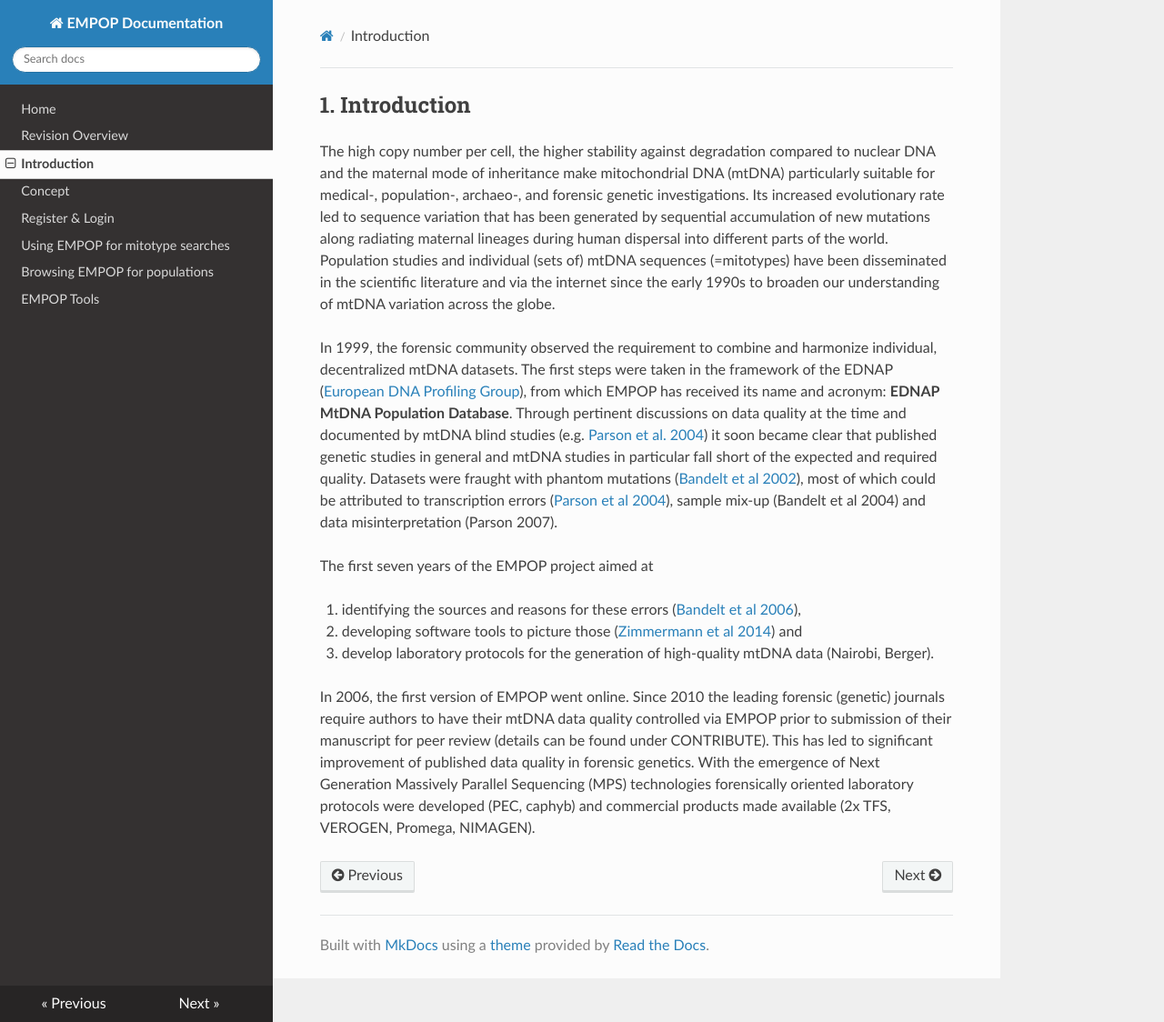
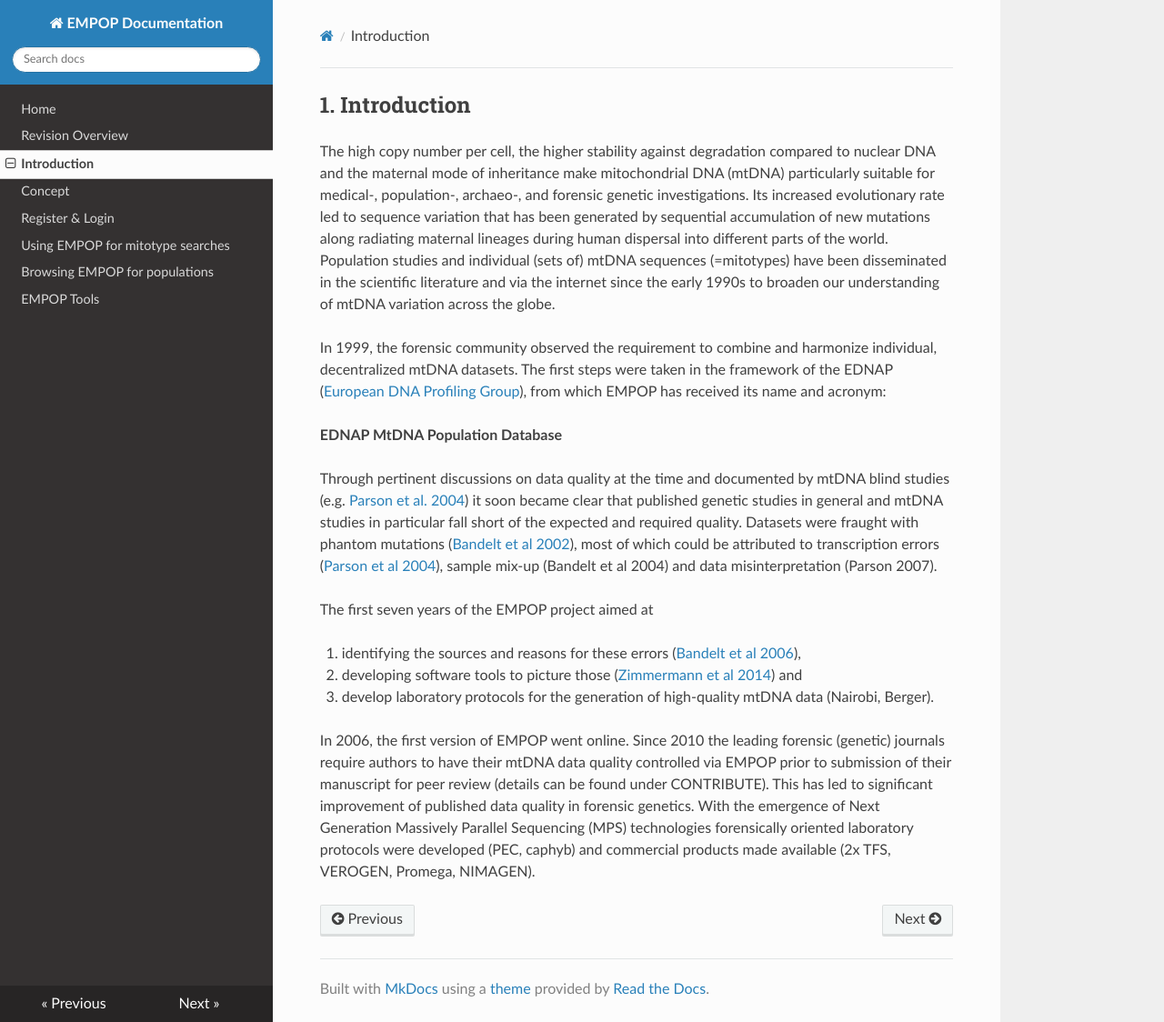
Before and after one commit to gmitirol/empop-use, an MkDocs documentation site: the page built from docs/introduction.md, in a window 1280 px wide and 1124 px high. Shown: the whole window at 91% size. Built offline with MkDocs 1.6.1, drawn with Linux system fonts in a browser that asks for light colours; nearby versions of some CDN libraries.

```diff
--- a/docs/introduction.md
+++ b/docs/introduction.md
@@ -2,7 +2,10 @@
 
 The high copy number per cell, the higher stability against degradation compared to nuclear DNA and the maternal mode of inheritance make mitochondrial DNA (mtDNA) particularly suitable for medical-, population-, archaeo-, and forensic genetic investigations. Its increased evolutionary rate led to sequence variation that has been generated by sequential accumulation of new mutations along radiating maternal lineages during human dispersal into different parts of the world. Population studies and individual (sets of) mtDNA sequences (=mitotypes) have been disseminated in the scientific literature and via the internet since the early 1990s to broaden our understanding of mtDNA variation across the globe.
 
-In 1999, the forensic community observed the requirement to combine and harmonize individual, decentralized mtDNA datasets. The first steps were taken in the framework of the EDNAP ([European DNA Profiling Group](https://www.isfg.org/EDNAP)), from which EMPOP has received its name and acronym: **EDNAP MtDNA Population Database**.
+In 1999, the forensic community observed the requirement to combine and harmonize individual, decentralized mtDNA datasets. The first steps were taken in the framework of the EDNAP ([European DNA Profiling Group](https://www.isfg.org/EDNAP)), from which EMPOP has received its name and acronym:
+
+**EDNAP MtDNA Population Database**
+
 Through pertinent discussions on data quality at the time and documented by mtDNA blind studies (e.g. [Parson et al. 2004](https://doi:10.1016/j.forsciint.2003.11.008)) it soon became clear that published genetic studies in general and mtDNA studies in particular fall short of the expected and required quality. Datasets were fraught with phantom mutations ([Bandelt et al 2002](https://doi.org/10.1086/344397)), most of which could be attributed to transcription errors ([Parson et al 2004](https://10.1016/j.forsciint.2003.11.008)), sample mix-up (Bandelt et al 2004) and data misinterpretation (Parson 2007).
 
 The first seven years of the EMPOP project aimed at
```
